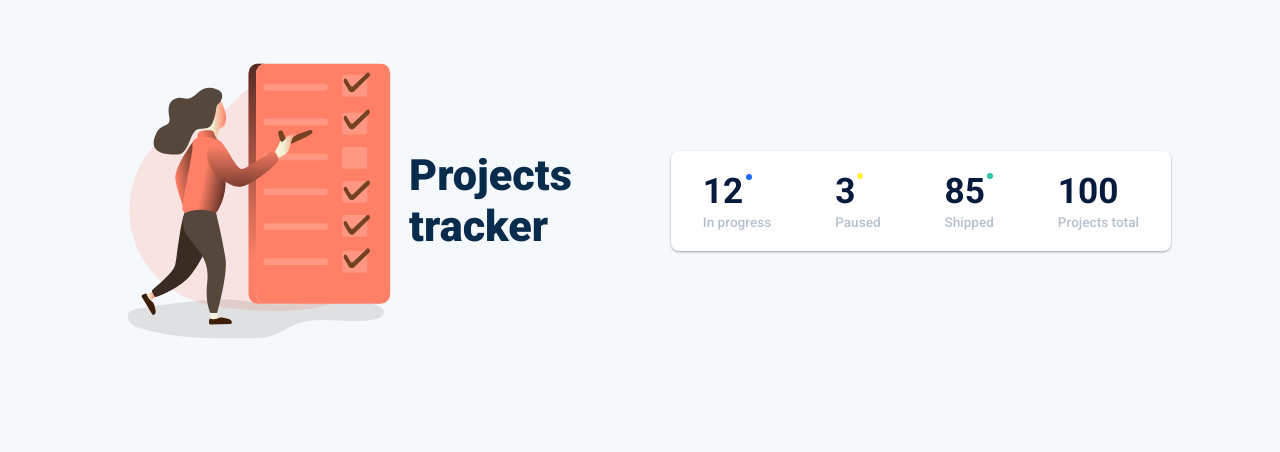
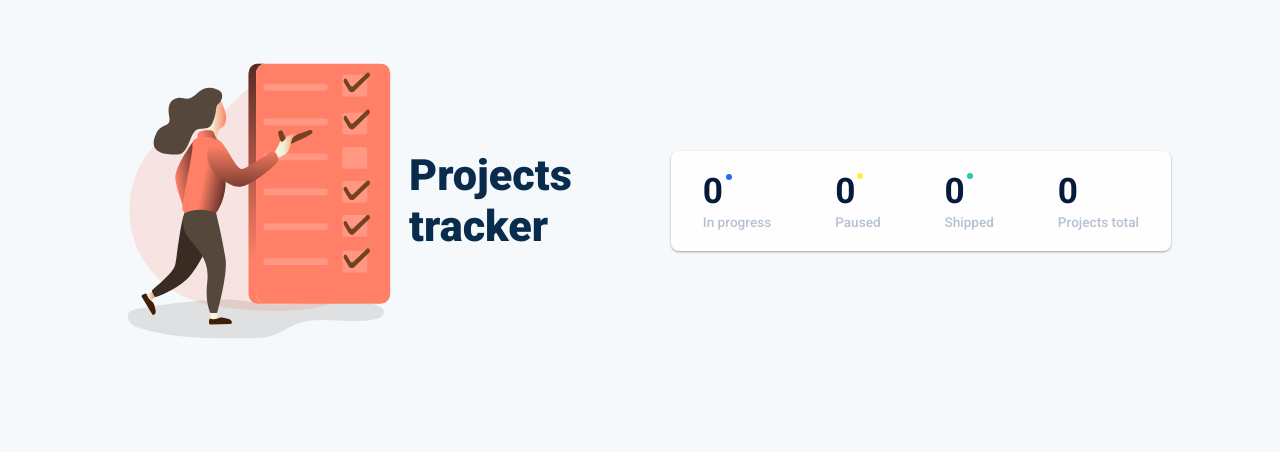
Before and after one commit to thealamu/projectstracker, a Django app: page / in a window 1280 px wide. Shown: the top 452 px of the page. Run offline with Django 3.2, Linux system fonts and the light colour scheme; data that the repository does not hold is empty.

Commit message:
Retrieve synopsis data from the db

```diff
--- a/tracker/templates/tracker/index.html
+++ b/tracker/templates/tracker/index.html
@@ -15,28 +15,28 @@
         <div id="synopsis">
                 <div id="in-progress">
                         <div id="numdot">
-                                <span><b>12</b></span>
+                                <span><b>{{ n_in_progress }}</b></span>
                                 <div class="dot blue"></div>
                         </div>
                         <span class="underline">In progress</span>
                 </div>
                 <div id="paused">
                         <div id="numdot">
-                                <span><b>3</b></span>
+                                <span><b>{{ n_paused }}</b></span>
                                 <div class="dot yellow"></div>
                         </div>
                         <span class="underline">Paused</span>
                 </div>
                 <div id="shipped">
                         <div id="numdot">
-                                <span><b>85</b></span>
+                                <span><b>{{ n_shipped }}</b></span>
                                 <div class="dot green"></div>
                         </div>
                         <span class="underline">Shipped</span>
                 </div>
                 <div id="total">
                         <div id="numdot">
-                                <span><b>100</b></span>
+                                <span><b>{{ n_total }}</b></span>
                         </div>
                         <span class="underline">Projects total</span>
                 </div>
--- a/tracker/views.py
+++ b/tracker/views.py
@@ -3,7 +3,12 @@ from .models import Project
 
 
 def index(request):
+    projects = Project.objects.all()
     context = {
-        'projects': Project.objects.all()
+        'projects': projects,
+        'n_in_progress': projects.filter(state=2).count(),
+        'n_paused': projects.filter(state=1).count(),
+        'n_shipped': projects.filter(state=4).count(),
+        'n_total': projects.count(),
     }
     return render(request, 'tracker/index.html', context)
```
